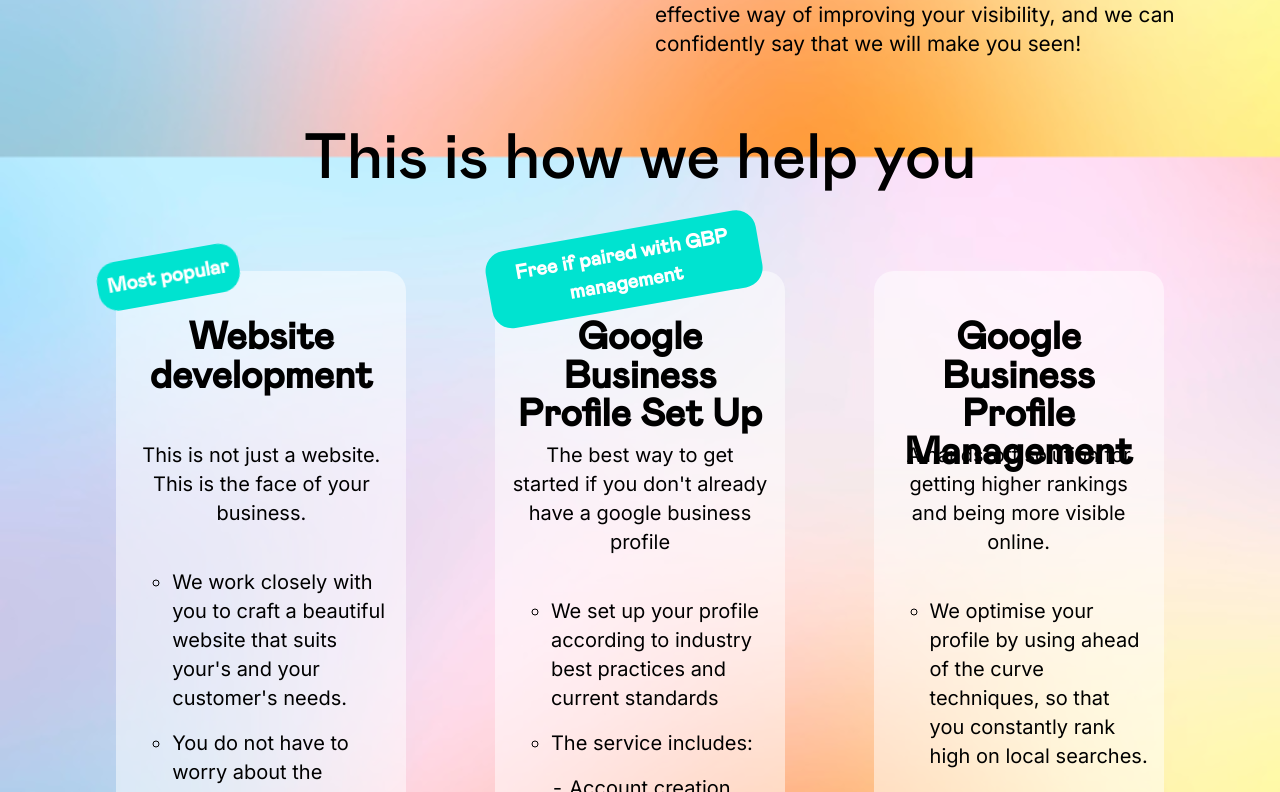
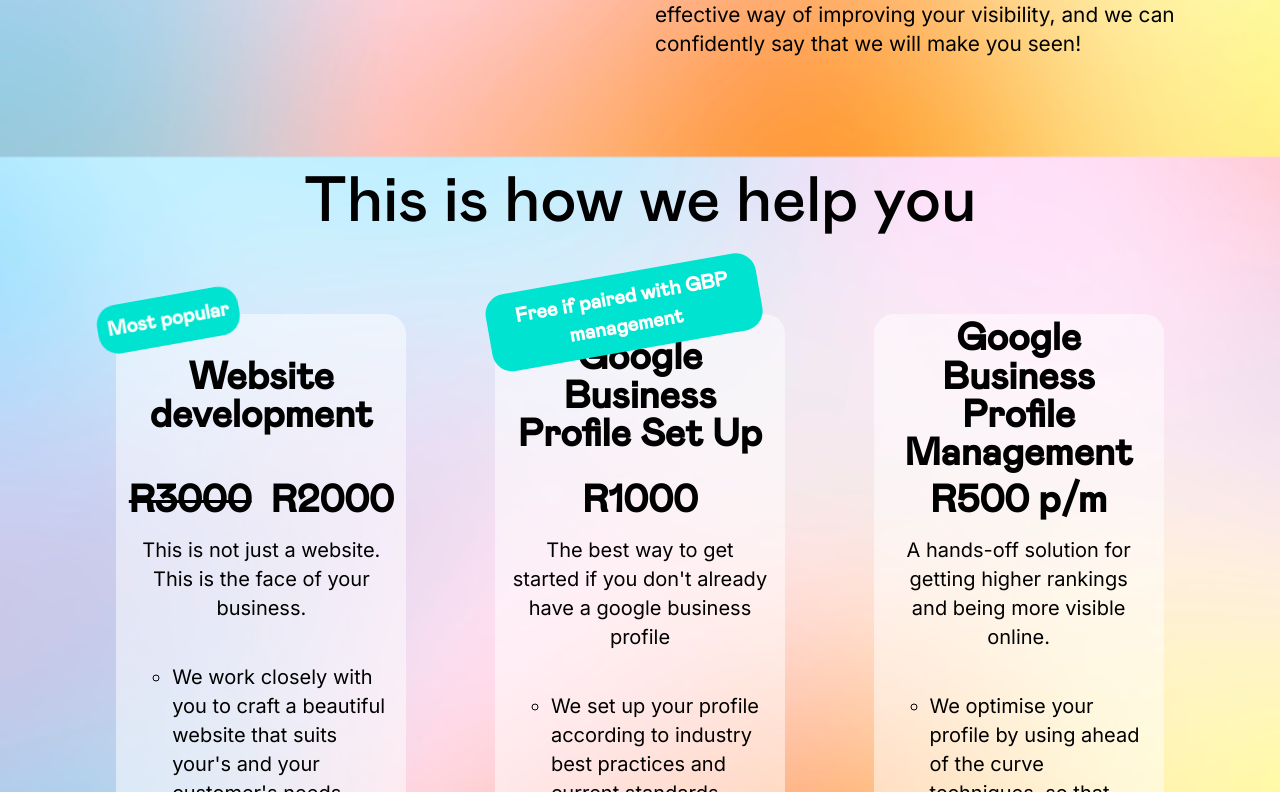
Before and after one commit to Kamo-Chip/WebLaunchZA, a React (Create React App) app: page / in a window 1280 px wide. Shown: the part 1548-2340 px from the top of the page. Built offline with nearby package versions, Linux system fonts and the light colour scheme.

Commit message:
Added pricing

```diff
--- a/src/components/Services.jsx
+++ b/src/components/Services.jsx
@@ -27,6 +27,22 @@ const Services = () => {
             }}
           >
             <b>Most popular</b>
+          </span>
+          <span
+            style={{
+              textAlign: "center",
+            }}
+            className="price"
+          >
+            <span
+              style={{
+                color: "#000",
+                textDecoration: "line-through",
+              }}
+            >
+              <span style={{ color: "#000", padding: ".5em .5em .5em 0"}}>R3000</span>
+            </span>
+            <span>R2000</span>
           </span>
           <p style={{ textAlign: "center" }}>
             This is not just a website. This is the face of your business.
@@ -67,6 +83,14 @@ const Services = () => {
           >
             <b>Free if paired with GBP management</b>
           </span>
+          <span
+            style={{
+              textAlign: "center",
+            }}
+            className="price"
+          >
+            R1000
+          </span>
           <p style={{ textAlign: "center" }}>
             The best way to get started if you don't already have a google
             business profile
@@ -89,6 +113,14 @@ const Services = () => {
         </div>
         <div className="item" data-aos="fade-left" data-aos-easing="ease">
           <h2>Google Business Profile Management</h2>
+          <span
+            style={{
+              textAlign: "center",
+            }}
+            className="price"
+          >
+            R500 p/m
+          </span>
           <p style={{ textAlign: "center" }}>
             A hands-off solution for getting higher rankings and being more
             visible online.
--- a/src/styles/Services.css
+++ b/src/styles/Services.css
@@ -7,6 +7,8 @@
   height: -webkit-fit-content;
   height: -moz-fit-content;
   height: fit-content;
+  display: flex;
+  flex-direction: column;
 }
 
 .services h1 {
@@ -23,8 +25,16 @@ ul div li {
   list-style-type: "- " !important;
 }
 
-li::marker {
-  margin: 0;
+.price {
+  font-family: "Mabry";
+  font-size: 2.4rem;
+  font-weight: bold;
+  margin-top: 0.6em;
+  -webkit-text-decoration: red;
+          text-decoration: red;
+  display: flex;
+  flex-direction: row;
+  justify-content: center;
 }
 
 .services-container {
@@ -58,6 +68,9 @@ li::marker {
 .item h2 {
   line-height: 1em;
   height: 70px;
+  display: flex;
+  align-items: center;
+  justify-content: center;
 }
 
 .item li {
--- a/src/styles/Services.scss
+++ b/src/styles/Services.scss
@@ -5,6 +5,8 @@
 .services {
   min-height: 100vh;
   height: fit-content;
+  display: flex;
+  flex-direction: column;
 }
 
 .services h1 {
@@ -21,8 +23,15 @@ ul div li {
   list-style-type: "- " !important;
 }
 
-li::marker {
-  margin: 0;
+.price {
+  font-family: "Mabry";
+  font-size: 2.4rem;
+  font-weight: bold;
+  margin-top: .6em;
+  text-decoration: red;
+  display: flex;
+  flex-direction: row;
+  justify-content: center;
 }
 .services-container {
   display: grid;
@@ -54,6 +63,9 @@ li::marker {
   h2 {
     line-height: 1em;
     height: 70px;
+    display: flex;
+    align-items: center;
+    justify-content: center;
   }
 }
 
```
Also changed, not shown: 1 other file (tests, documents, lock files or other folders).
